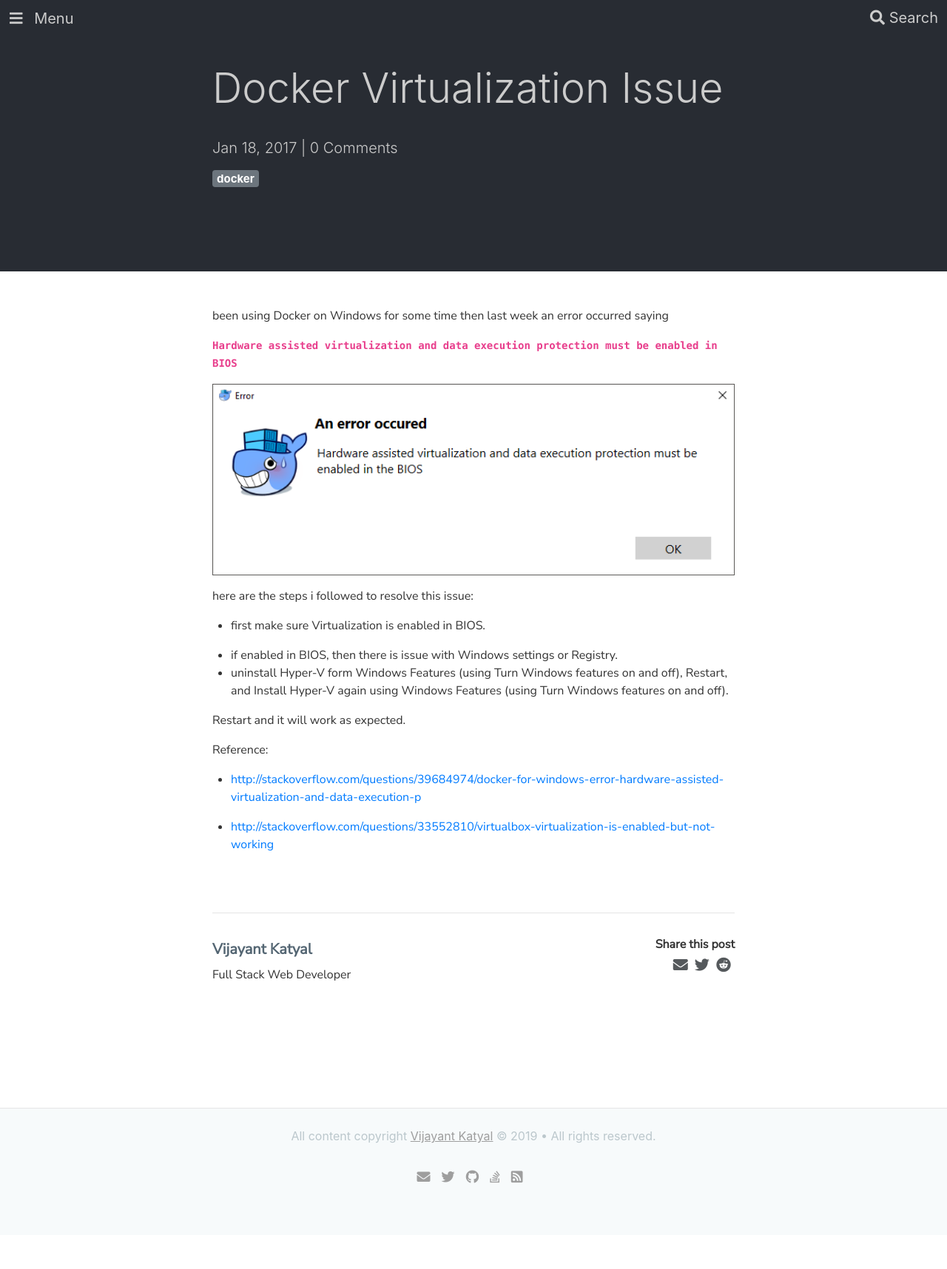
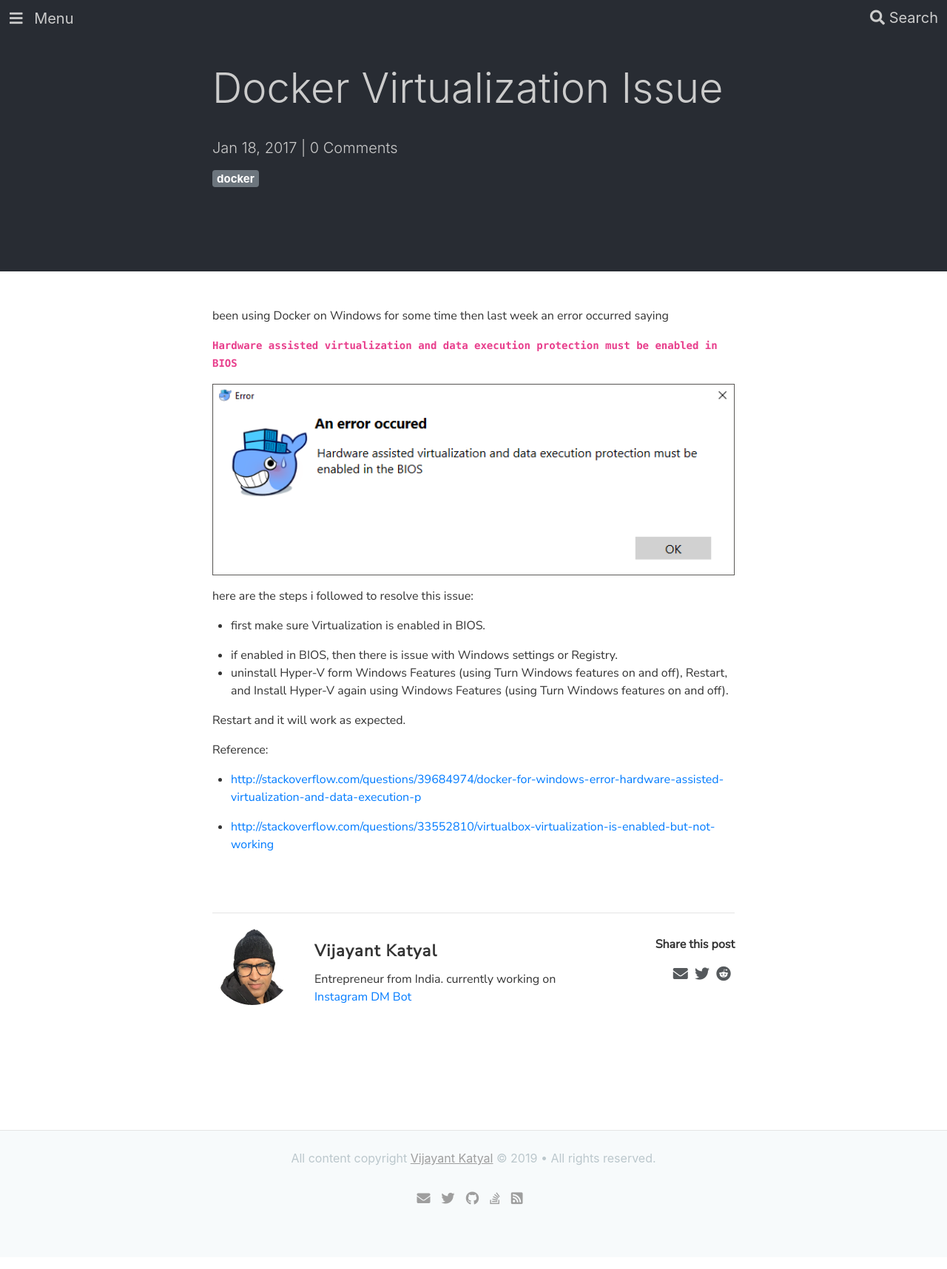
Before and after one commit to vijayantkatyal/vijayantkatyal.github.io, a Jekyll site: the page built from _posts/2017-01-18-docker-virtualization-issue.md, in a window 1280 px wide. Shown: the whole page at 74% size. Built offline with Jekyll 4.4.1, drawn with Linux system fonts in a browser that asks for light colours; nearby versions of some CDN libraries; comment, search, counter and statistics services are not loaded; before the commit the page ends 1686 px from its top, so only the background shows below that.

Commit message:
[Updated] author info in post

```diff
--- a/_config.yml
+++ b/_config.yml
@@ -6,7 +6,8 @@ baseurl:     ""
 url:         "https://vijayantkatyal.com"
 date_format: "%b %-d, %Y"
 email: hello@vijayantkatyal.com
-bio: Full Stack Web Developer
+bio: Entrepreneur from India. currently working on <a href="#">Instagram DM Bot</a>
+author_pic: /assets/images/me/transparent.png
 
 # blog settings
 permalink: /blog/:title.html
--- a/_includes/share_buttons.html
+++ b/_includes/share_buttons.html
@@ -1,16 +1,23 @@
 <hr>
-<div class="row share">
-	<div class="col-8">
-		<h5>{{ site.author }}</h5>
-		<p>{{ site.bio }}</p>
+<div class="row">
+	<div class="col-md-9 col-sm-12 info">
+		<div class="row">
+			<div class="col-3">
+				<img id="author_dp" src="{{ site.author_pic }}" itemprop="image" class="img-fluid rounded-circle" alt="">
+			</div>
+			<div class="col-9">
+				<h5 itemprop="name">{{ site.author }}</h5>
+				<p itemprop="jobTitle">{{ site.bio }}</p>
+			</div>
+		</div>
 	</div>
 
-	<div class="col-4 text-right">
+	<div class="col-md-3 text-md-right share col-sm-12">
 		<h6>{{ site.text.share_buttons.text }}</h6>
-		<div>
+		<div class="btns">
 			<a class="fa fa-envelope" href="mailto:?subject=Check this out&body={{ site.url }}{{ page.url }}" title="Send Email"></a>
 			{% if site.share_twitter %}
-			<a class="fab fa-twitter" href="https://twitter.com/intent/tweet?text={{ page.title }}&url={{ site.url }}{{ page.url }}" rel="nofollow" target="_blank" title="Post on Twitter"></a>
+			<a class="fab fa-twitter" href="https://twitter.com/intent/tweet?text={{ page.title }} via @vijayantkatyal &url={{ site.url }}{{ page.url }}" rel="nofollow" target="_blank" title="Post on Twitter"></a>
 			{% endif %}
 			<a class="fab fa-reddit" href="//www.reddit.com/submit" onclick="window.location = '//www.reddit.com/submit?url=' + encodeURIComponent(window.location); return false" title="Post on Reddit"></a>
 		</div>
--- a/assets/css/post.css
+++ b/assets/css/post.css
@@ -365,6 +365,15 @@ div[itemprop="articleBody"] h6{
 	color: #ccc;
 }
 
+.info [itemprop=name]{
+	font-size: 22px;
+	letter-spacing: 1.2px;
+}
+
+.share > div.btns{
+	margin-top: 20px;
+}
+
 .share hr {
 	border-top: #ebf2f6 1px solid;
 }
```
